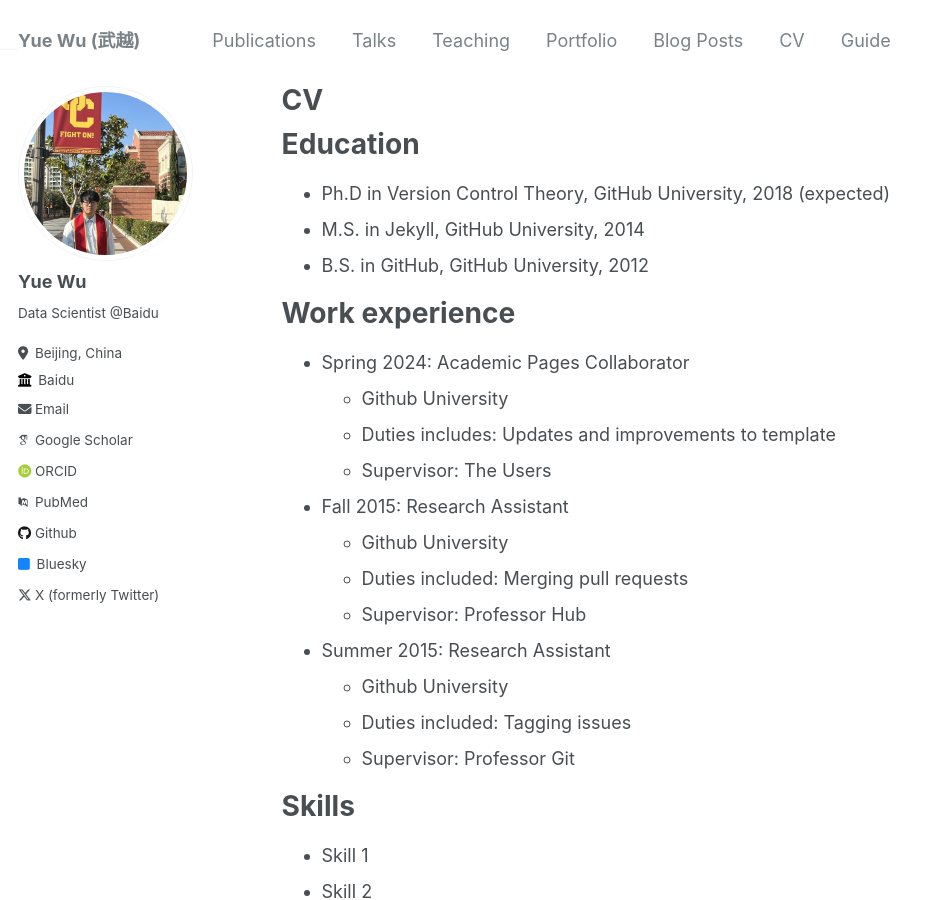
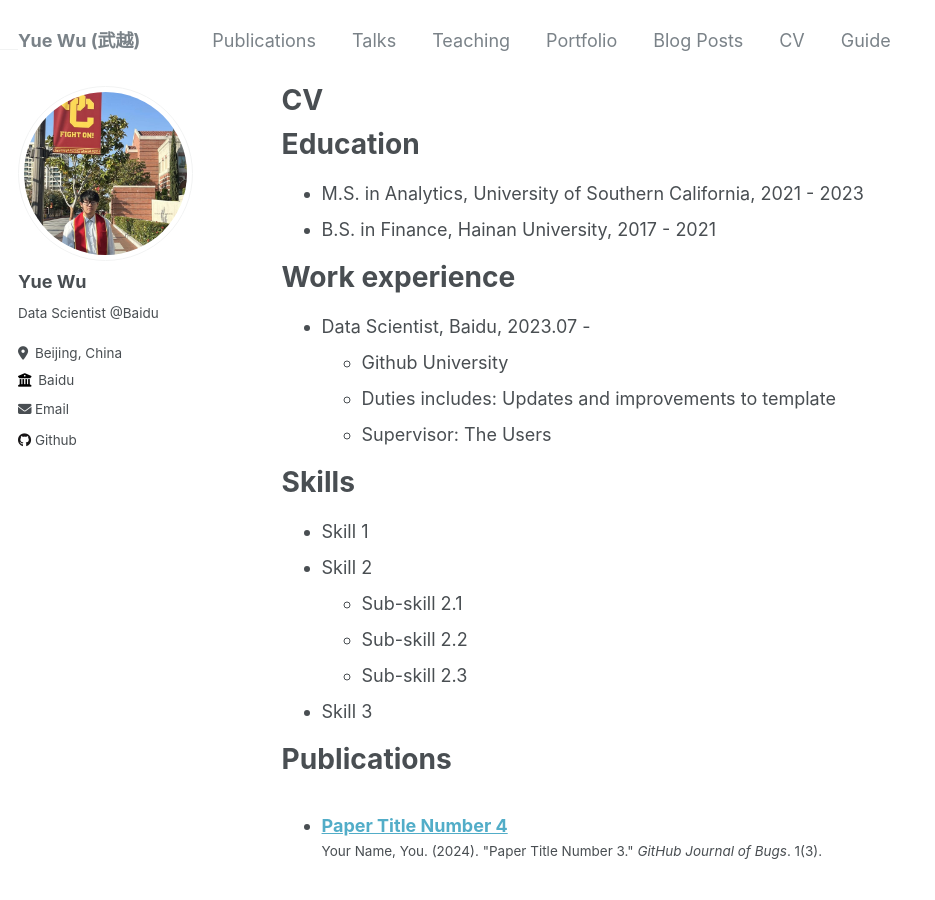
Before and after one commit to TyrionWuYue/TyrionWuYue.github.io, a Jekyll site: the page built from _pages/cv.md, in a window 1280 px wide and 900 px high. Shown: the whole window, without its empty margins (0-935 px from the left). Built offline with Jekyll 4.4.1, drawn with Linux system fonts in a browser that asks for light colours; some web fonts are replaced.

Commit message:
add info

```diff
--- a/_config.yml
+++ b/_config.yml
@@ -32,10 +32,10 @@
 
   # Academic websites
   arxiv            : # URL - Update with the correct link to your profile
-  googlescholar    : "https://scholar.google.com/citations?user=PS_CX0AAAAAJ"
+  googlescholar    : # URL
   impactstory      : # URL
-  orcid            : "http://orcid.org/yourorcidurl"
-  pubmed           : "https://www.ncbi.nlm.nih.gov/pubmed/?term=john+snow"
+  orcid            : # URL
+  pubmed           : # URL
   researchgate     : # URL
 
   # Repositories and software development
@@ -47,7 +47,7 @@
   stackoverflow    : # User number or user number and name (i.e., use "1" or "1/jeff-atwood")
 
   # Social media
-  bluesky          : "bsky.app" # Replace this with you Bluesky username
+  bluesky          : # Replace this with you Bluesky username
   facebook         : # Username
   flickr           : # Username
   foursquare       : # Username
@@ -64,7 +64,7 @@
   steam            : # Username
   telegram         : # URL
   tumblr           : # Username
-  twitter          : "UniofOxford"  # Replace this with your X / Twitter handle
+  twitter          : # Replace this with your X / Twitter handle
   vine             : # Username
   weibo            : # Username
   wikipedia        : # Username
--- a/_pages/cv.md
+++ b/_pages/cv.md
@@ -11,26 +11,15 @@
 
 Education
 ======
-* Ph.D in Version Control Theory, GitHub University, 2018 (expected)
-* M.S. in Jekyll, GitHub University, 2014
-* B.S. in GitHub, GitHub University, 2012
+* M.S. in Analytics, University of Southern California, 2021 - 2023
+* B.S. in Finance, Hainan University, 2017 - 2021
 
 Work experience
 ======
-* Spring 2024: Academic Pages Collaborator
+* Data Scientist, Baidu, 2023.07 -
   * Github University
   * Duties includes: Updates and improvements to template
   * Supervisor: The Users
-
-* Fall 2015: Research Assistant
-  * Github University
-  * Duties included: Merging pull requests
-  * Supervisor: Professor Hub
-
-* Summer 2015: Research Assistant
-  * Github University
-  * Duties included: Tagging issues
-  * Supervisor: Professor Git
 
 Skills
 ======
```
